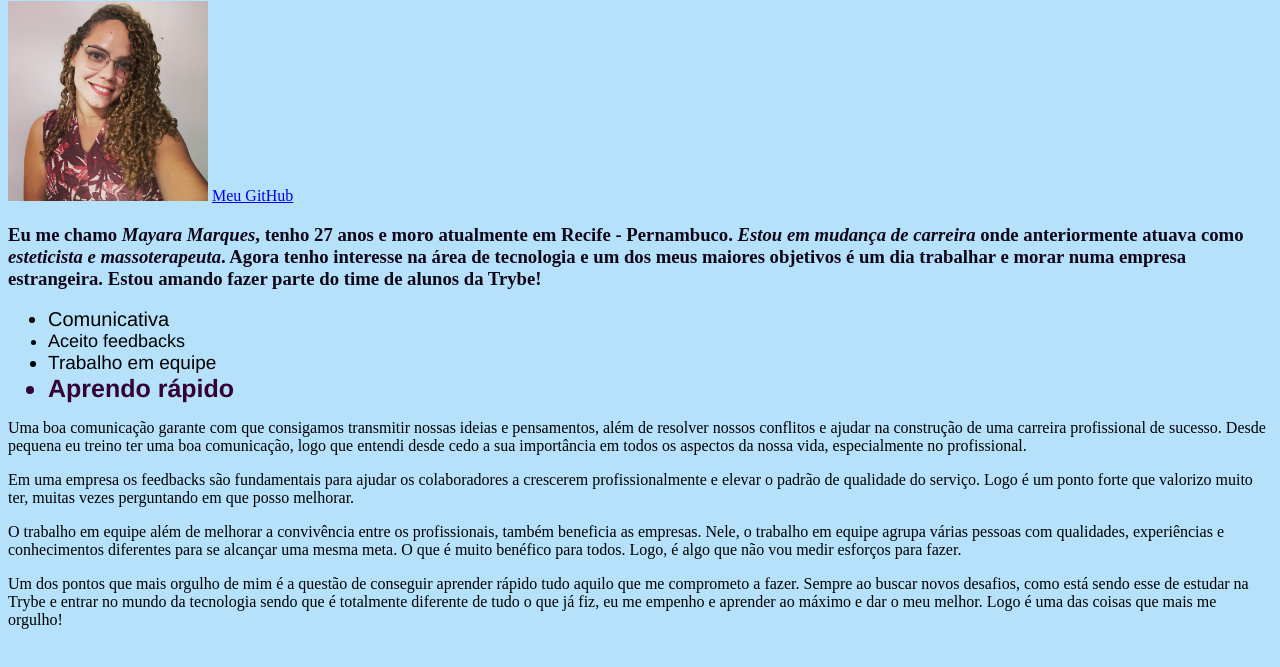
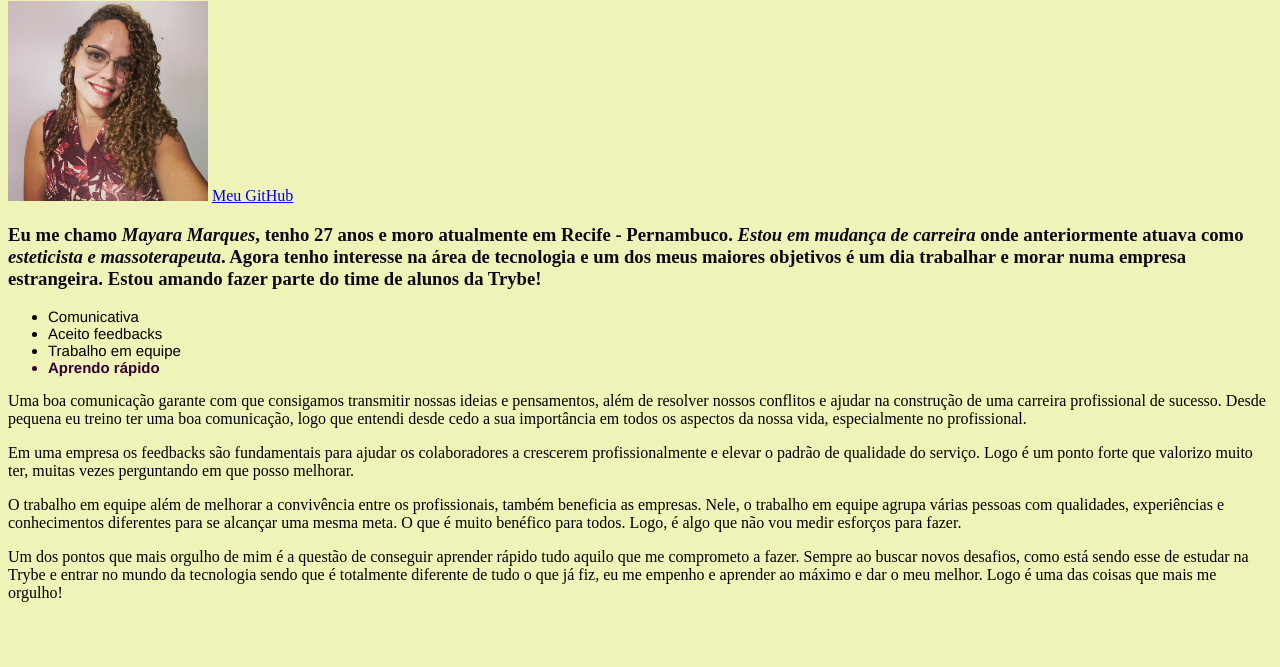
Before and after one commit to imaymarques/imaymarques.github.io, a plain HTML site: page index.html in a window 1280 px wide. Shown: the part 85-752 px from the top of the page. Drawn offline with Linux system fonts and the light colour scheme.

Commit message:
Estilizando o meu site pessoal

```diff
--- a/index.html
+++ b/index.html
@@ -5,49 +5,7 @@
     <meta http-equiv="X-UA-Compatible" content="IE=edge">
     <meta name="viewport" content="width=device-width, initial-scale=1.0">
     <title>Meu primeiro Portfólio Web</title>
-    <style>
-        h1 {
-            color: rgb(255, 0, 55)
-        }
-        h3 {
-            color: rgb(16, 7, 24);
-        }
-        body {
-            background-color: rgb(182, 225, 250);
-        }
-        #com {
-            color: darkred;
-        }
-        #feed {
-            color: brown;
-        }
-        #work {
-            color: darkblue;
-        }
-        #aprender {
-            color: indigo;
-        }
-
-        .name-style {
-            font-family: Cambria, Cochin, Georgia, Times, 'Times New Roman', serif;
-        }
-        .descrition-style {
-            font-family: 'Franklin Gothic Medium', 'Arial Narrow', Arial, sans-serif;
-        }
-        .tam1 {
-            font-size: 20px;
-        }
-        .tam2 {
-            font-size: 18px;
-        }
-        .tam3 {
-            font-size: 19px;
-        }
-        .tam4 {
-            font-size: 25px;
-            color: rgb(51, 1, 51);
-        }
-    </style>
+    <link rel="stylesheet" type="text/css" href="style.css">
 </head>
 <body>
     <h1 class="name-style">Mayara Marques Costa</h1>
--- /dev/null
+++ b/style.css
@@ -0,0 +1,44 @@
+h1 {
+    color: rgb(255, 0, 55)
+}
+h3 {
+    color: rgb(16, 7, 24);
+}
+body {
+    background-color: rgb(239, 243, 184);
+}
+#com {
+    color: darkred;
+}
+#feed {
+    color: brown;
+}
+#work {
+    color: darkblue;
+}
+#aprender {
+    color: indigo;
+}
+
+.name-style {
+    font-family: Cambria, Cochin, Georgia, Times, 'Times New Roman', serif;
+}
+.descrition-style {
+    font-family: 'Franklin Gothic Medium', 'Arial Narrow', Arial, sans-serif;
+}
+.tam1 {
+    font-size: 15px;
+}
+.tam2 {
+    font-size: 15px;
+}
+.tam3 {
+    font-size: 15px;
+}
+.tam4 {
+    font-size: 15px;
+    color: rgb(51, 1, 51);
+}
+li:hover {
+    background-color: rgb(202, 40, 140);
+}
```
